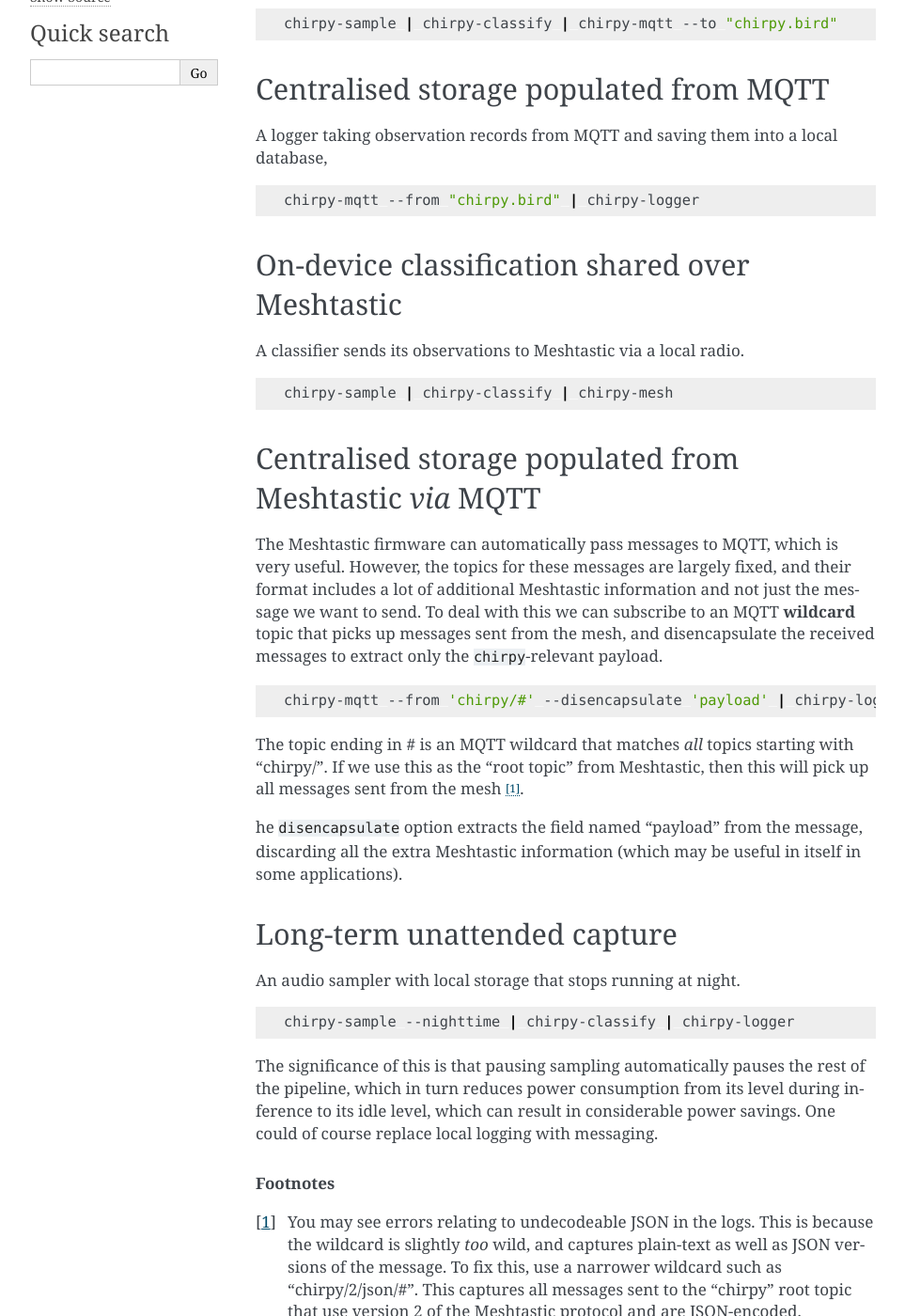
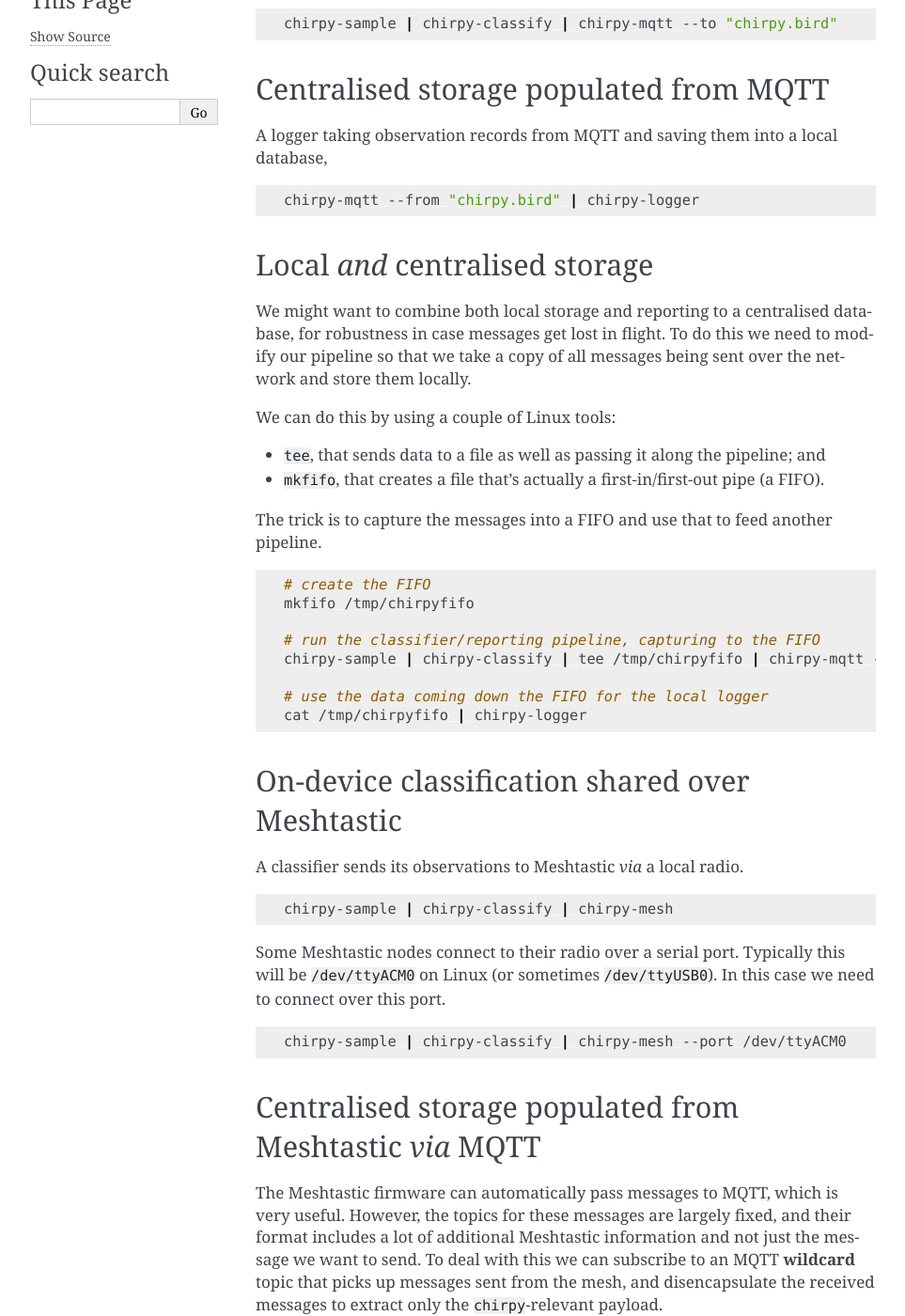
Before and after one commit to simoninireland/chirpy, a Sphinx documentation site: the page built from doc/use-cases.rst, in a window 1280 px wide and 1400 px high, scrolled down 479 px. Shown: the whole window at 94% size, without its empty margins (148-1111 px from the left). Built offline with Sphinx 7.4.7, drawn with Linux system fonts in a browser that asks for light colours; some of the changed text lies outside the part shown.

Commit message:
Added local and remote storage use case

```diff
--- a/doc/use-cases.rst
+++ b/doc/use-cases.rst
@@ -45,16 +45,56 @@
    chirpy-mqtt --from "chirpy.bird" | chirpy-logger
 
 
+Local *and* centralised storage
+-------------------------------
+
+We might want to combine both local storage and reporting to a
+centralised database, for robustness in case messages get lost in
+flight. To do this we need to modify our pipeline so that we take a
+copy of all messages being sent over the network and store them
+locally.
+
+We can do this by using a couple of Linux tools:
+
+- ``tee``, that sends data to a file as well as passing it along the
+  pipeline; and
+- ``mkfifo``, that creates a file that's actually a first-in/first-out
+  pipe (a FIFO).
+
+The trick is to capture the messages into a FIFO and use that to feed
+another pipeline.
+
+.. code:: shell
+
+   # create the FIFO
+   mkfifo /tmp/chirpyfifo
+
+   # run the classifier/reporting pipeline, capturing to the FIFO
+   chirpy-sample | chirpy-classify | tee /tmp/chirpyfifo | chirpy-mqtt --to "chirpy.bird" &
+
+   # use the data coming down the FIFO for the local logger
+   cat /tmp/chirpyfifo | chirpy-logger
+
+
 .. _mesh-client-use-case:
 
 On-device classification shared over Meshtastic
 -----------------------------------------------
 
-A classifier sends its observations to Meshtastic via a local radio.
+A classifier sends its observations to Meshtastic *via* a local radio.
 
 .. code:: shell
 
    chirpy-sample | chirpy-classify | chirpy-mesh
+
+
+Some Meshtastic nodes connect to their radio over a serial port.
+Typically this will be ``/dev/ttyACM0`` on Linux (or sometimes
+``/dev/ttyUSB0``). In this case we need to connect over this port.
+
+.. code:: shell
+
+   chirpy-sample | chirpy-classify | chirpy-mesh --port /dev/ttyACM0
 
 
 .. _mesh-server-mqtt-use-case:
@@ -79,7 +119,7 @@
 Meshtastic, then this will pick up all messages sent from the mesh
 [1]_.
 
-he ``disencapsulate`` option extracts the field named "payload" from
+The ``disencapsulate`` option extracts the field named "payload" from
 the message, discarding all the extra Meshtastic information (which
 may be useful in itself in some applications).
 
```
